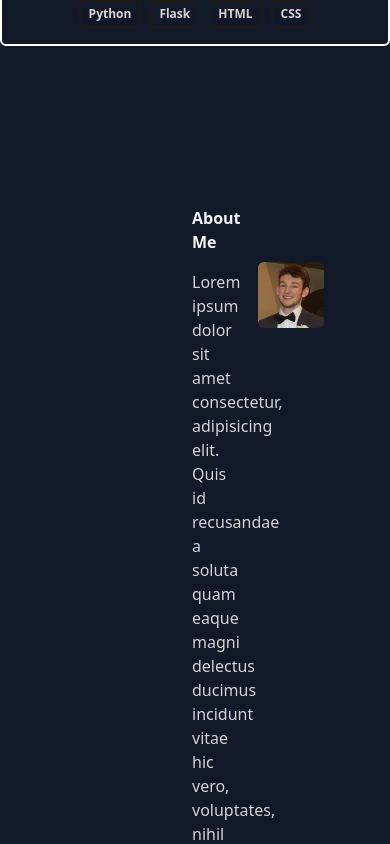
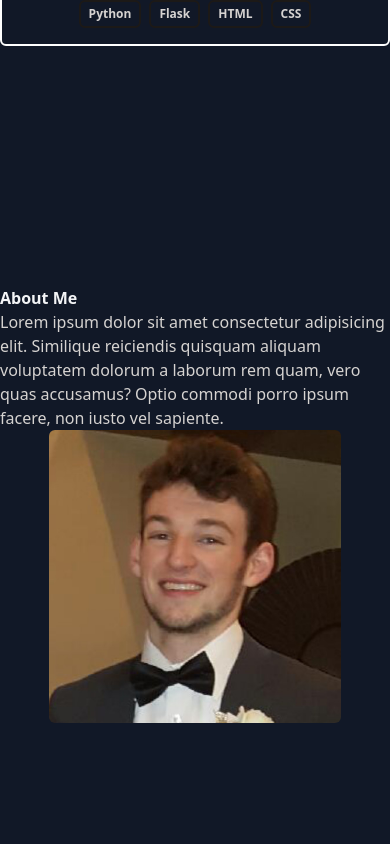
Before and after one commit to GarrettMcQuigg/Portfolio, a React (Vite) app: page / in a window 390 px wide. Shown: the part 1340-2184 px from the top of the page. Built offline with nearby package versions, Linux system fonts and the light colour scheme.

Commit message:
responsiveness

```diff
--- a/src/components/About.jsx
+++ b/src/components/About.jsx
@@ -1,33 +1,48 @@
 import React from "react";
-import me from "../images/me.jpg"
+import me from "../images/me.jpg";
 
 function About() {
   return (
-    <div id="about" className="flex flex-row justify-center my-20 pl-48">
-      <div className="w-4/12 pr-8">
-        <h1 className="md:text-4xl font-bold text-gray-100 pb-4">About Me</h1>
-        <p>
-          Lorem ipsum dolor sit amet consectetur, adipisicing elit. Quis id
-          recusandae a soluta quam eaque magni delectus ducimus incidunt vitae
-          hic vero, voluptates, nihil nostrum molestias. Laboriosam ab ducimus
-          libero. Lorem ipsum dolor sit amet consectetur adipisicing elit.
-          Consequuntur magnam aliquid aperiam ut? Laudantium delectus ratione
-          cupiditate, illo hic eum perspiciatis aliquid officia aspernatur
-          beatae molestias ad magni suscipit corporis.
-        </p>
-
-        <p>
-          Lorem ipsum dolor sit amet consectetur adipisicing elit. Cum illum
-          delectus blanditiis dolorem, voluptate porro quas molestias quae
-          corporis perspiciatis eius soluta voluptates quibusdam illo ullam,
-          beatae at omnis ratione?
-        </p>
-      </div>
-      <div className="pt-6">
-        <img src={me} className="w-2/4 rounded-md mt-8 mr-8" />
+    <div id="about" className="flex justify-center items-center flex-wrap md:flex-row sm:flex-col pt-40 pb-60">
+      <div className="grid md:grid-cols-1 lg:grid-cols-2 md:w-7/12 sm:pl-6">
+        <div className="md:w-full sm:w-fit">
+          <h1 className="md:text-4xl font-bold text-gray-100">About Me</h1>
+          <p className="">
+            Lorem ipsum dolor sit amet consectetur adipisicing elit. Similique
+            reiciendis quisquam aliquam voluptatem dolorum a laborum rem quam,
+            vero quas accusamus? Optio commodi porro ipsum facere, non iusto vel
+            sapiente.
+          </p>
+        </div>
+        <div className="flex justify-center">
+          <img src={me} className="flex flex-wrap rounded-md w-3/4 md:ml-8" />
+        </div>
       </div>
     </div>
   );
 }
 
 export default About;
+
+// <div id="about" className="mt-20 mb-40">
+//   <div className="w-1/3 grid justify-items-end ml-4"></div>
+//   <div className="flex flex-col md:flex-cols-2 justify-center items-center pl-48">
+//     <div className="flex flex-cols-2 justify-center w-2/3">
+//       <div className="flex justify-items-end w-2/4">
+//         <h1 className="md:text-4xl font-bold text-gray-100">About Me</h1>
+//         <span>
+//           Lorem ispansum dolor sit amet consectetur, adipisicing elit. Quis
+//           id recusandae a soluta quam eaque magni delectus ducimus incidunt
+//           vitae hic vero, voluptates, nihil nostrum molestias. Laboriosam ab
+//           ducimus libero. Lorem ipsum dolor sit amet consectetur adipisicing
+//           elit. Consequuntur magnam aliquid aperiam ut? Laudantium delectus
+//           ratione cupiditate, illo hic eum perspiciatis aliquid officia
+//           aspernatur beatae molestias ad magni suscipit corporis.
+//         </span>
+//       </div>
+//       <div>
+//         <img src={me} className="w-2/4 rounded-md mx-8" />
+//       </div>
+//     </div>
+//   </div>
+// </div>
```
Also changed, not shown: src/images/McQuigg.png (deleted).
